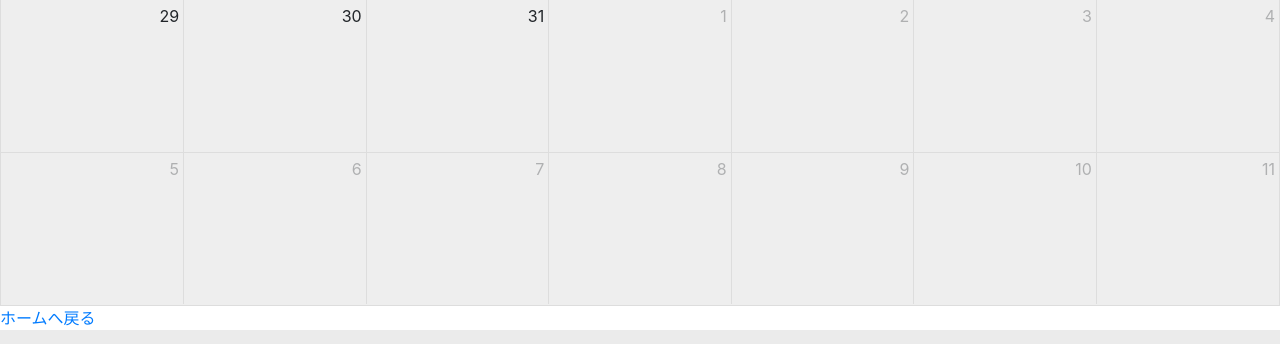
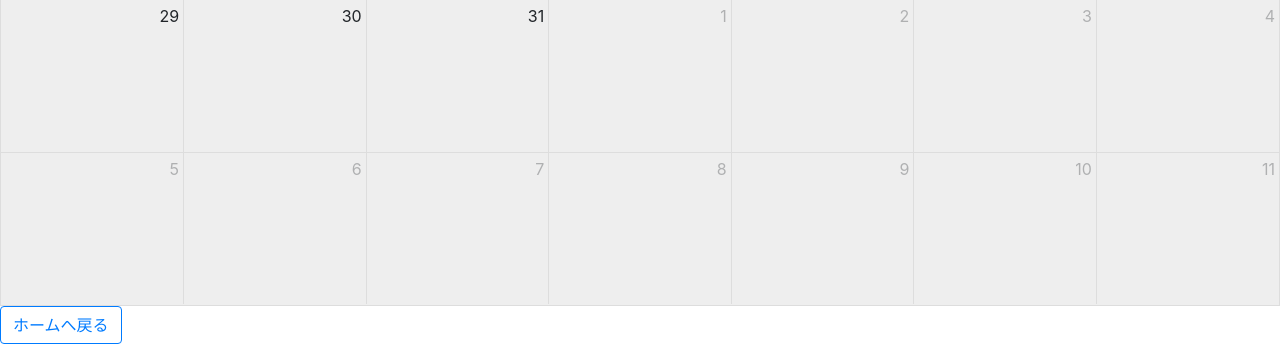
Before and after one commit to 1f10210366/enshu4_team-project1, a Django app: page /schedule/ in a window 1280 px wide. Shown: the part 791-1135 px from the top of the page. Run offline with Django 4.2, Linux system fonts and the light colour scheme; some libraries are stand-ins or nearby versions.

Commit message:
ボタン修正

```diff
--- a/diary/templates/diary/schedule.html
+++ b/diary/templates/diary/schedule.html
@@ -40,7 +40,7 @@
   <script src="https://cdn.jsdelivr.net/npm/fullcalendar@5.10.2/main.min.js"></script>
   <script src="{% static 'diary/js/app.js' %}"></script>
 
-  <a href="{% url 'diary:diary' %}">ホームへ戻る</a>
+  <a href="{% url 'diary:home' %} " class="btn btn-outline-primary">ホームへ戻る</a>
 </body>
 
 </html>
--- a/diary/templates/diary/weather.html
+++ b/diary/templates/diary/weather.html
@@ -72,7 +72,7 @@
       </div>
 
       <div>
-        <th><a href="{% url 'diary:home' %}">ホームに戻る</a></th>
+        <th><a href="{% url 'diary:home' %}"class="btn btn-outline-primary">ホームに戻る</a></th>
       </div>
     </div>
 
```
